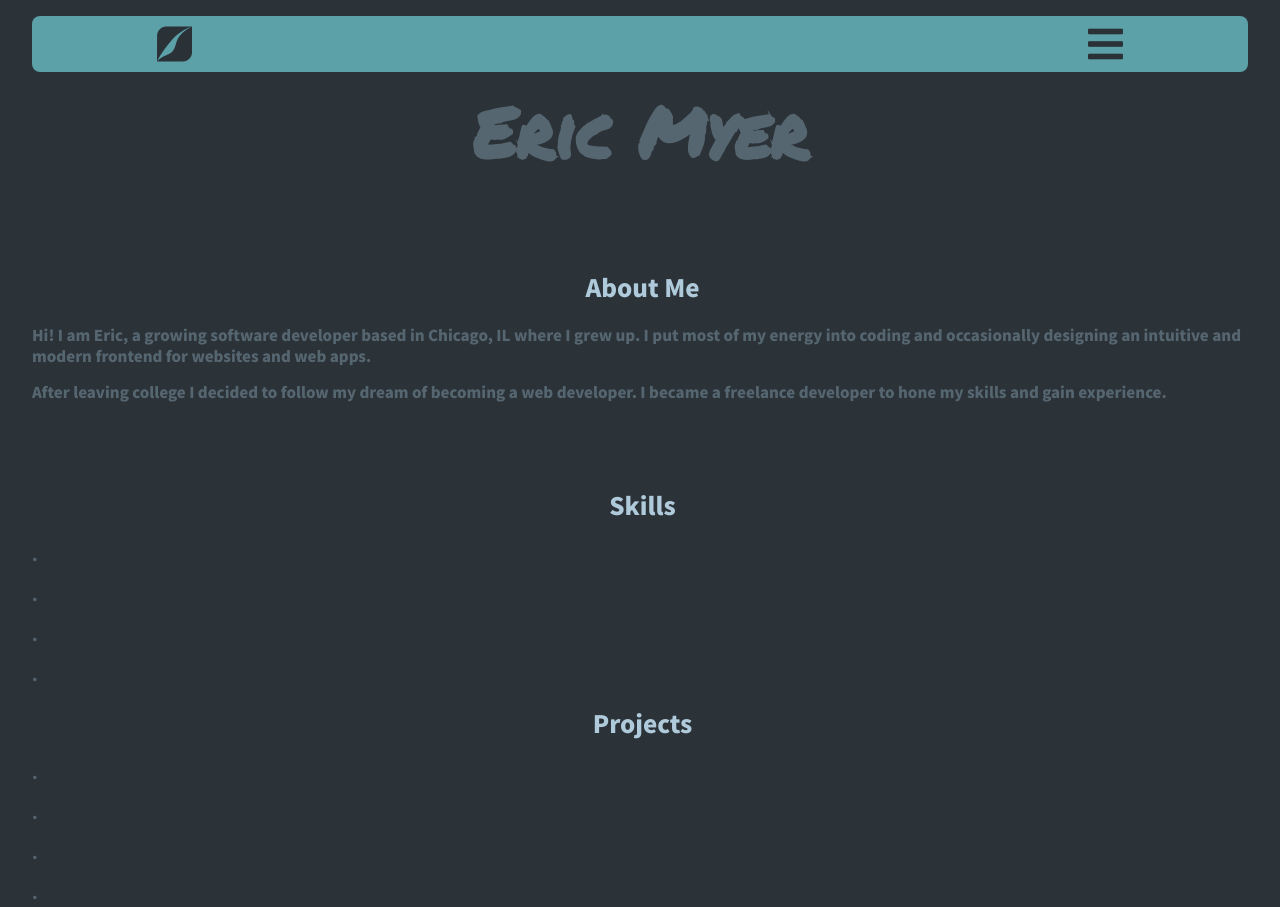
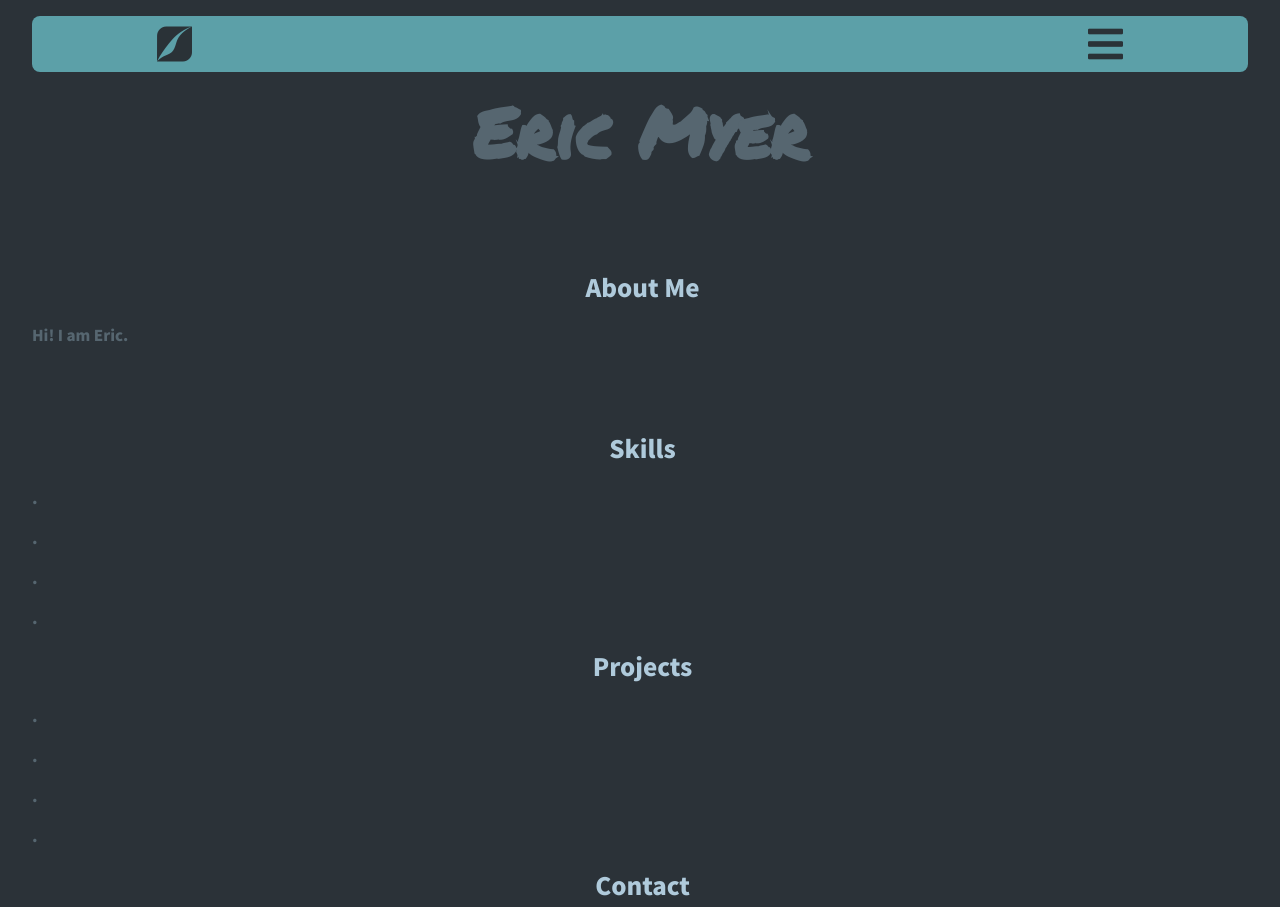
Before and after one commit to ericmyerdev/Portfolio-v1, a plain HTML site: page home.html in a window 1280 px wide. Shown: the top 907 px of the page. Drawn offline with Linux system fonts and the light colour scheme.

Commit message:
Skeleton

```diff
--- a/home.html
+++ b/home.html
@@ -51,18 +51,7 @@ SIDEBAR
             <section id="about">
                 <h2>About Me</h2>
                 <p>
-                    Hi! I am Eric, a growing software developer
-                    based in Chicago, IL where I grew up. I put
-                    most of my energy into coding and
-                    occasionally designing an intuitive and
-                    modern frontend for websites and web apps.
-                </p>
-
-                <p>
-                    After leaving college I decided to follow my
-                    dream of becoming a web developer. I became a
-                    freelance developer to hone my skills and
-                    gain experience.
+                    Hi! I am Eric.
                 </p>
             </section>
 
```
